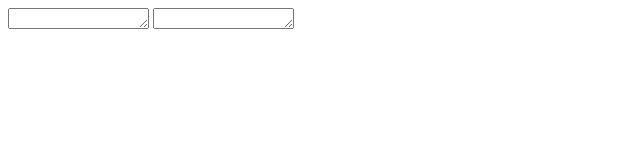
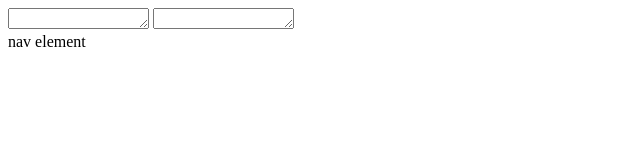
Before and after one commit to zangsu/web1, a plain HTML site: page login.html in a window 1280 px wide. Shown: the full height of the page, 0-640 px from the left. Drawn offline with Linux system fonts and the light colour scheme.

Commit message:
Update login.html
nav 삽입

```diff
--- a/login.html
+++ b/login.html
@@ -12,3 +12,6 @@
   <textarea name="name" rows="1" cols="15"></textarea>
   <textarea name="name" rows="1" cols="15"></textarea>
   </body>
+<nav>
+  nav element
+</nav>
```
